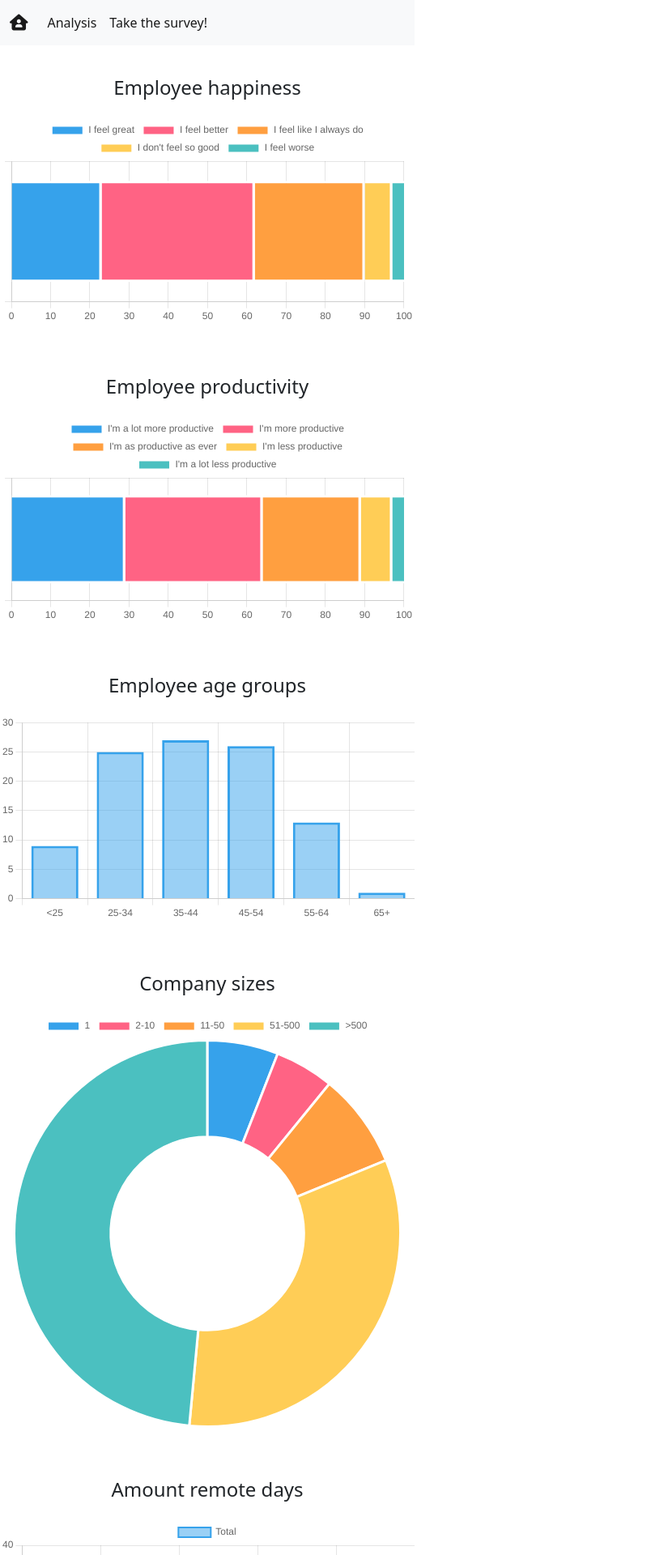
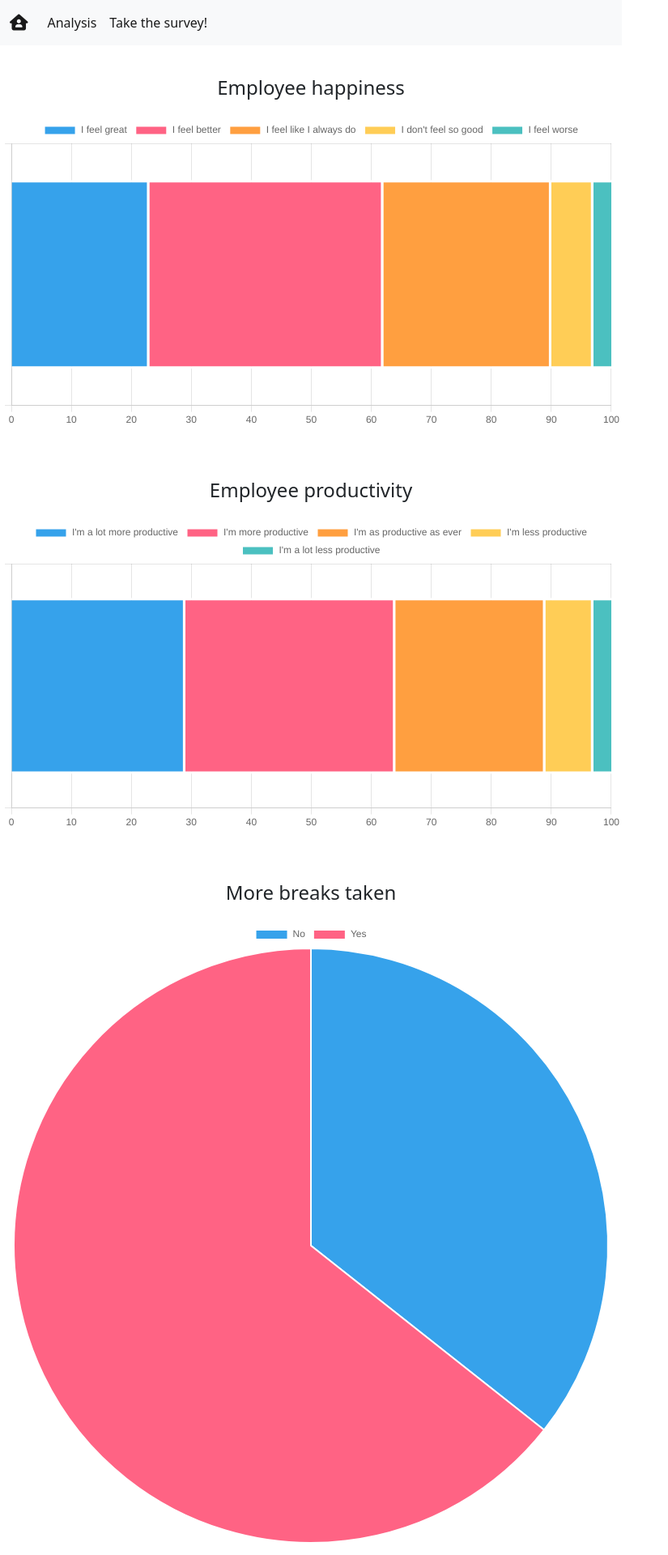
Before and after one commit to Senimtra/data-homeoffice-project, a Django app: page /analysis in a window 1280 px wide. Shown: the top 1920 px of the page at 81% size, without its empty margins (0-825 px from the left). Run offline with Django 4.2, Linux system fonts and the light colour scheme; data comes from the database, SQL or seed files in the repository.

Commit message:
add more breaks taken pie chart

```diff
--- a/charts/data.py
+++ b/charts/data.py
@@ -38,6 +38,14 @@ def productivity():
    context = {'productivity_labels': json.dumps(labels), 'productivity_data': json.dumps(data)}
    return context
 
+### More breaks pie chart ###
+def breaks():
+   labels = []; data = []
+   break_query = Employees.objects.values('more_breaks').annotate(count = Count('more_breaks'))
+   [(labels.append(yes_no['more_breaks']), data.append(yes_no['count'])) for yes_no in break_query]
+   context = {'more_breaks_labels': json.dumps(labels), 'more_breaks_data': json.dumps(data)}
+   return context
+
 ### Age groups bar chart ###
 def age_groups():
    age_groups = []; labels = []; data = []
--- a/core/templates/analysis.html
+++ b/core/templates/analysis.html
@@ -145,6 +145,34 @@
 
 <br><br>
 
+<h4>More breaks taken</h4>
+
+<div>
+   <canvas id="more-breaks"></canvas>
+</div>
+
+<!-- ### More breaks data (views.py) ### -->
+<script id="more-breaks-labels" type="application/json">{{more_breaks_labels|safe}}</script>
+<script id="more-breaks-data" type="application/json">{{more_breaks_data}}</script>
+
+<!-- ### More breaks pie chart ### -->
+<script>
+   const more_breaks_labels = JSON.parse(document.getElementById('more-breaks-labels').textContent);
+   const more_breaks_data = JSON.parse(document.getElementById('more-breaks-data').textContent);
+   const more_breaks = document.getElementById('more-breaks');
+   new Chart(more_breaks, {
+      type: 'pie',
+      data: {
+         labels: more_breaks_labels,
+         datasets: [{
+            data: more_breaks_data
+         }]
+      }
+   });
+</script>
+
+<br><br>
+
 <h4>Employee age groups</h4>
 
 <div>
--- a/core/views.py
+++ b/core/views.py
@@ -6,6 +6,7 @@ from .models import Employees
 
 from charts.data import happiness
 from charts.data import productivity
+from charts.data import breaks
 from charts.data import age_groups
 from charts.data import company_size
 from charts.data import remote_days
@@ -18,7 +19,7 @@ def home(request):
 ### Analysis view ###
 def analysis(request):
    template = loader.get_template('analysis.html')
-   context = happiness() | productivity() | age_groups() | company_size() | remote_days()
+   context = happiness() | productivity() | breaks() | age_groups() | company_size() | remote_days()
    return HttpResponse(template.render(context, request))
 
 ### Survey view ###
--- a/static/styles/styles.css
+++ b/static/styles/styles.css
@@ -1,6 +1,6 @@
 /* ### Styles ### */
 body {
-  width: 40%;
+  width: 60%;
 }
 
 h4 {
--- a/static/styles/styles.scss
+++ b/static/styles/styles.scss
@@ -1,7 +1,7 @@
 /* ### Styles ### */
 
 body {
-	width: 40%;
+	width: 60%;
 }
 
 h4 {
```
